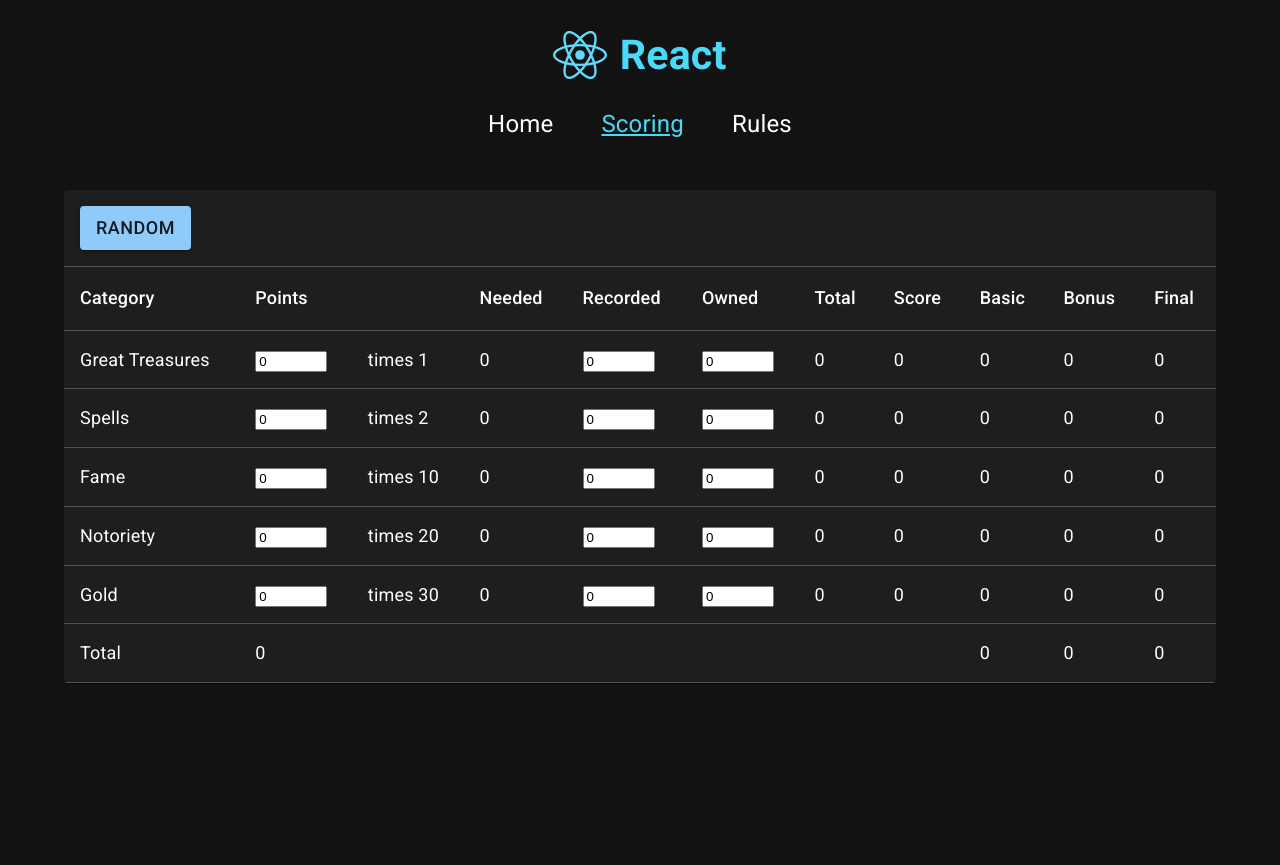
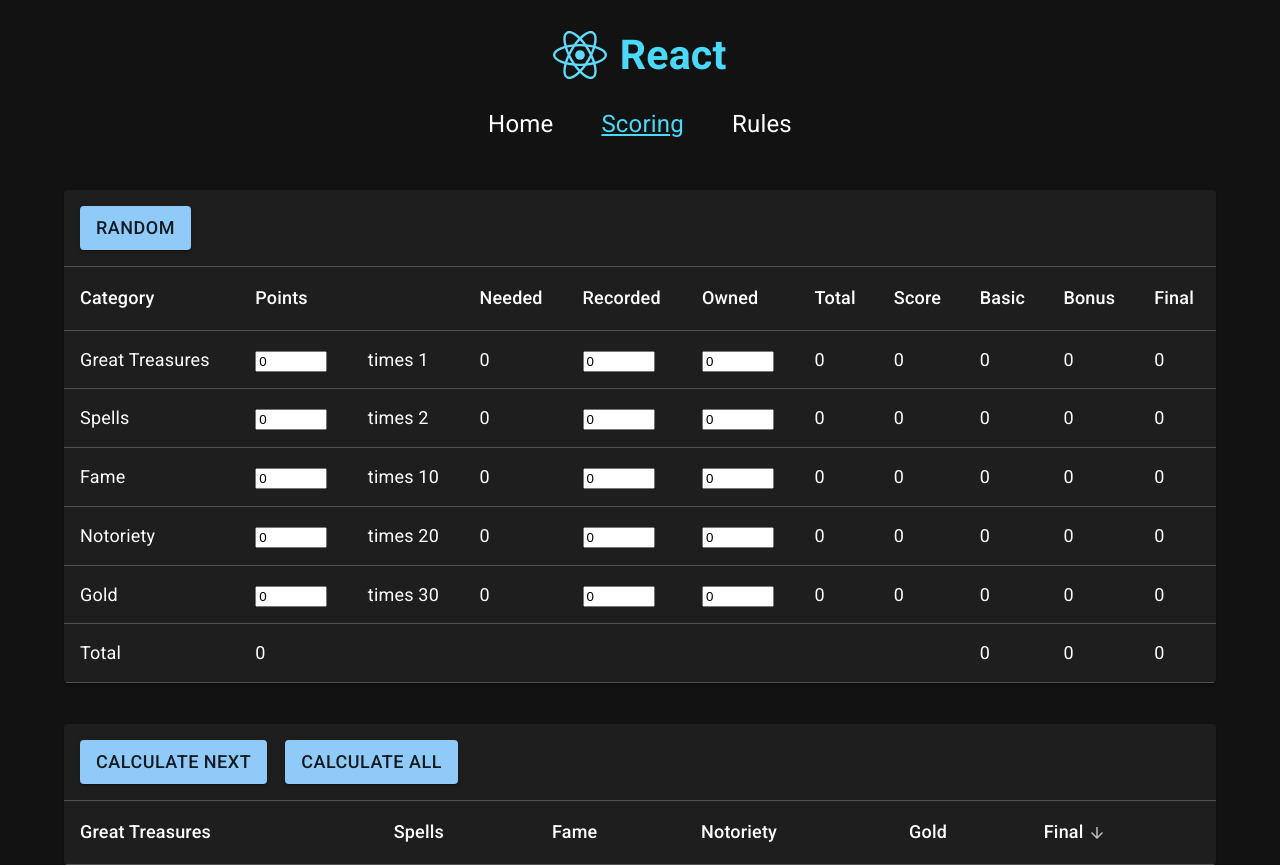
Before and after one commit to disperse/magic-realm-util-react, a React (Vite) app: page /scoring in a window 1280 px wide. Before the commit the page ends 800 px from the top, so only its background shows below. Built offline with nearby package versions, Linux system fonts and the light colour scheme.

Commit message:
Added CalculatePoints feature and sorting.

```diff
--- /dev/null
+++ b/src/features/calculate-points/CalculatePoints.tsx
@@ -0,0 +1,116 @@
+import * as React from 'react';
+import TableContainer from '@mui/material/TableContainer';
+import Paper from '@mui/material/Paper';
+import Table from '@mui/material/Table';
+import TableHead from '@mui/material/TableHead';
+import TableRow from '@mui/material/TableRow';
+import TableCell from '@mui/material/TableCell';
+import Button from '@mui/material/Button';
+import TableBody from '@mui/material/TableBody';
+import { TableSortLabel } from '@mui/material';
+import { RootState } from '../../store/store';
+import { useAppDispatch, useAppSelector } from '../../store/hooks';
+import { calcFinalScore, Category } from '../../types/Category';
+import combinations from '../../functions/combinations';
+import { addPoints } from '../score-table/slice';
+
+const generator = combinations([0, 1, 2, 3, 4, 5], 5);
+
+const totalFinalScore = (arr: Array<number>, cats: Array<Category>) =>
+  cats.reduce((pv, cv, index) => pv + calcFinalScore(arr[index], cv), 0);
+
+export default function CalculatePoints() {
+  type Order = 'asc' | 'desc';
+  const [sortFinal, setSortFinal] = React.useState<Order>('desc');
+  const categories: Array<Category> = useAppSelector((state: RootState) => state.store.categories);
+  const pointsArray: Array<Array<number>> = useAppSelector(
+    (state: RootState) => state.store.pointsArray,
+  ).map((arr) => [...arr, totalFinalScore(arr, categories)]);
+  const dispatch = useAppDispatch();
+
+  const cellKey = (index: number, arr: Array<number>) => `${(index === 5) ? 'total' : categories[index].name}-${arr.join}`;
+
+  const calculateNext = () => {
+    const next = generator.next();
+    if (!next.done) {
+      dispatch(addPoints(next.value));
+    }
+  };
+
+  const calculateAll = () => {
+    let go = true;
+    do {
+      const next = generator.next();
+      if (!next.done) {
+        dispatch(addPoints(next.value));
+      }
+      go = !next.done;
+    } while (go);
+  };
+
+  const clickSort = () => {
+    setSortFinal((sortFinal === 'asc') ? 'desc' : 'asc');
+  };
+
+  const finalSorter = (a: Array<number>, b: Array<number>) => {
+    if (a.length < 6 || b.length < 6) return 0;
+    return (sortFinal === 'asc') ? a[5] - b[5] : b[5] - a[5];
+  };
+
+  return (
+    <div style={{ width: '100%', marginTop: '2em' }}>
+      <TableContainer component={Paper}>
+        <Table>
+          <TableHead>
+            <TableRow>
+              <TableCell colSpan={6}>
+                <Button
+                  variant="contained"
+                  onClick={calculateNext}
+                >
+                  Calculate next
+                </Button>
+                <Button
+                  style={{ marginLeft: '1em' }}
+                  variant="contained"
+                  onClick={calculateAll}
+                >
+                  Calculate all
+                </Button>
+              </TableCell>
+            </TableRow>
+            <TableRow>
+              {categories.map((cat) => (
+                <TableCell key={cat.name}>{cat.name}</TableCell>
+              ))}
+              <TableCell
+                key="Final"
+                onClick={clickSort}
+              >
+                <TableSortLabel
+                  active
+                  direction={sortFinal}
+                >
+                  Final
+                </TableSortLabel>
+              </TableCell>
+            </TableRow>
+          </TableHead>
+          <TableBody>
+            {[...pointsArray]
+              .sort(finalSorter)
+              .map((arr) => (
+                <TableRow
+                  key={arr.join()}
+                >
+                  {arr.map((score, index) => (
+                    <TableCell key={cellKey(index, arr)}>{score}</TableCell>
+                  ))}
+                </TableRow>
+              ))}
+          </TableBody>
+        </Table>
+      </TableContainer>
+    </div>
+  );
+}
--- a/src/features/score-table/ScoreTable.tsx
+++ b/src/features/score-table/ScoreTable.tsx
@@ -64,7 +64,7 @@ export default function ScoreTable() {
   };
 
   return (
-    <div style={{ height: 400, width: '100%' }}>
+    <div style={{ width: '100%' }}>
       <TableContainer component={Paper}>
         <Table>
           <TableHead>
--- a/src/features/score-table/slice.ts
+++ b/src/features/score-table/slice.ts
@@ -8,8 +8,6 @@ interface ScoreTableState {
     tortureTest: boolean
 }
 
-// const generator = combinations([0, 1, 2, 3, 4, 5], 5);
-
 const initialState: ScoreTableState = {
   categories: [
     createCategory('Great Treasures', 1, false, true),
@@ -18,7 +16,7 @@ const initialState: ScoreTableState = {
     createCategory('Notoriety', 20, true, true),
     createCategory('Gold', 30, true, true),
   ],
-  pointsArray: [[0, 0, 0, 0, 0]],
+  pointsArray: [],
   tortureTest: false,
 };
 
@@ -26,9 +24,6 @@ const scoreTableSlice = createSlice({
   name: 'scoreTable',
   initialState,
   reducers: {
-    setPoints: (state, action: PayloadAction<Array<number>>) => {
-      state.pointsArray[0] = action.payload;
-    },
     addPoints: (state, action) => {
       state.pointsArray.push(action.payload);
     },
@@ -63,6 +58,6 @@ const scoreTableSlice = createSlice({
   },
 });
 
-export const { patchCategories, setField } = scoreTableSlice.actions;
+export const { addPoints, patchCategories, setField } = scoreTableSlice.actions;
 
 export default scoreTableSlice.reducer;
--- a/src/functions/combinations.ts
+++ b/src/functions/combinations.ts
@@ -1,19 +1,20 @@
+/* eslint-disable */
 export default function* combinations(array: number[], n: number) {
   const combination: number[] = [];
+  yield* recur(0);
 
   function* recur(index: number): Generator<number[]> {
     if (index === n) {
       if (combination.reduce((cv, pv) => cv + pv, 0) === 5) {
         yield combination.slice();
+        return undefined;
+      } else {
+        return undefined;
       }
-      return undefined;
     }
     for (let i = 0; i < array.length; i++) {
       combination[index] = array[i];
       yield* recur(index + 1);
     }
-    return undefined;
   }
-
-  yield* recur(0);
 }
--- a/src/main.tsx
+++ b/src/main.tsx
@@ -9,6 +9,7 @@ import App from './App';
 import { store } from './store/store';
 import theme from './theme';
 
+// eslint-disable-next-line @typescript-eslint/no-non-null-assertion
 ReactDOM.createRoot(document.getElementById('root')!).render(
   <React.StrictMode>
     <ThemeProvider theme={theme}>
--- a/src/routes/Scoring.tsx
+++ b/src/routes/Scoring.tsx
@@ -1,11 +1,13 @@
 import * as React from 'react';
 import ScoreTable from '../features/score-table/ScoreTable';
+import CalculatePoints from '../features/calculate-points/CalculatePoints';
 
 export default function Home() {
   return (
     <div style={{ display: 'flex', height: '100%' }}>
       <div style={{ flexGrow: 1 }}>
         <ScoreTable />
+        <CalculatePoints />
       </div>
     </div>
   );
```
